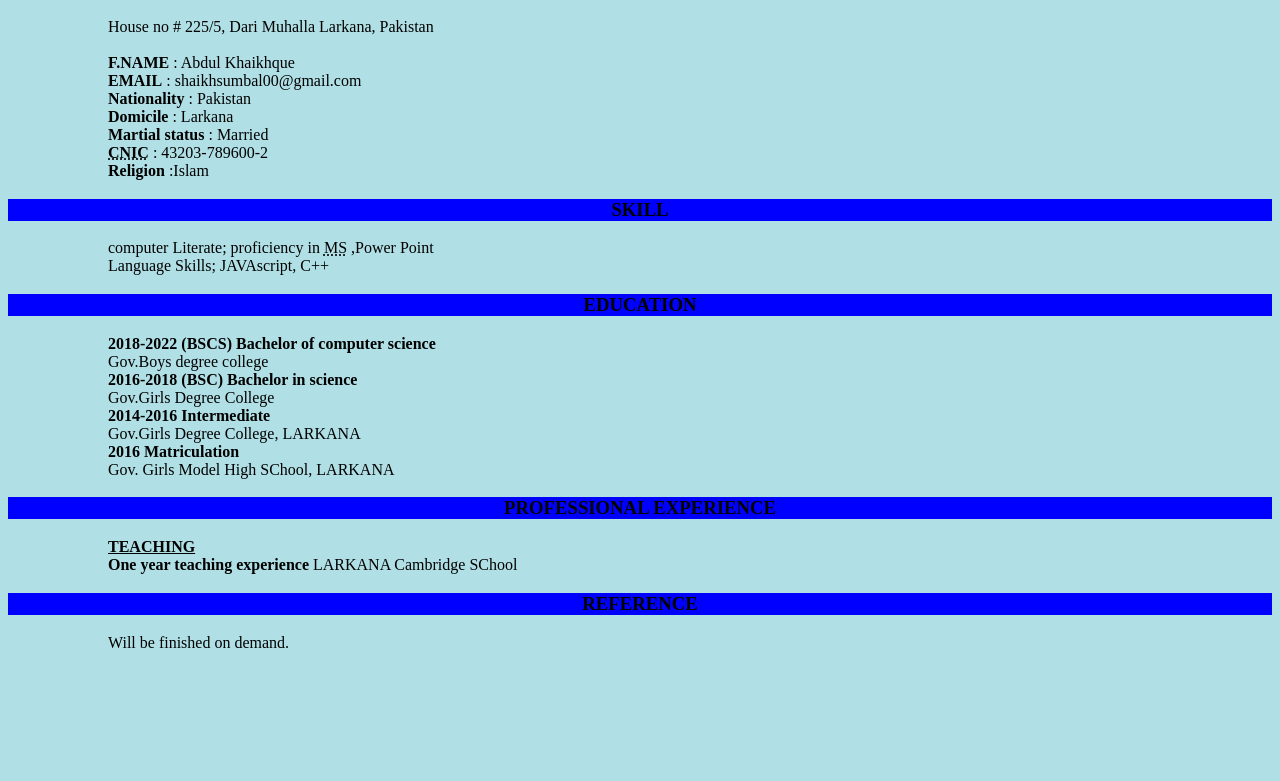
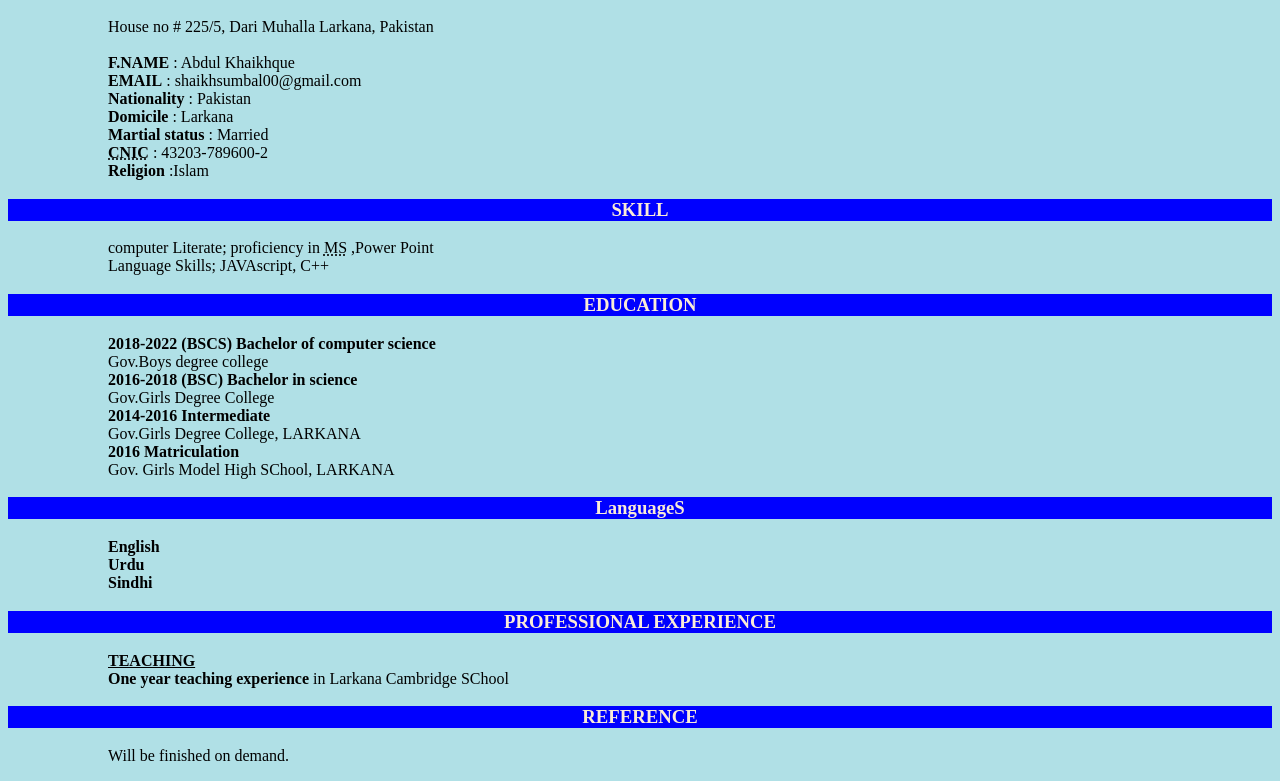
Before and after one commit to Sumbulmehran/My-Website, a plain HTML site: page index.html in a window 1280 px wide. Shown: the part 109-890 px from the top of the page. Before the commit the page ends 800 px from the top, so only its background shows below. Drawn offline with Linux system fonts and the light colour scheme.

Commit message:
my website

```diff
--- a/assignment - Copy.html
+++ b/index.html
@@ -27,12 +27,12 @@
      <b>Religion</b> :Islam<br>
 
 </p>
-<h3 style="background: blue">SKILL</h3>
+<h3 style="background: blue; color:antiquewhite">SKILL</h3>
 <p>
 computer Literate; proficiency in <acronym title="Microsoft">MS</acronym> ,Power Point<br>
     Language Skills; JAVAscript, C++
 </p>
-<h3 style="background: blue">EDUCATION</h3>
+<h3 style="background: blue; color:antiquewhite">EDUCATION</h3>
 <p><b> 2018-2022 (BSCS) Bachelor of computer science</b><br>
      Gov.Boys degree college<br>
       <b>2016-2018 (BSC) Bachelor in science</b><br>
@@ -43,13 +43,17 @@ computer Literate; proficiency in <acronym title="Microsoft">MS</acronym> ,Power
      <b>2016 Matriculation
      </b><br>    Gov. Girls Model High SChool, LARKANA
 </p>
-    <h3 style="background: blue ">PROFESSIONAL EXPERIENCE</h3>
+<h3 style="background: blue; color:antiquewhite ">LanguageS</h3>
+<p> <b>English</b><br>
+<b>Urdu</b><br>
+<b>Sindhi</b></p>
+    <h3 style="background: blue; color:antiquewhite ">PROFESSIONAL EXPERIENCE</h3>
     <p>
 
     <b><u>TEACHING</u></b><br><b> One year teaching experience </b>
-      LARKANA Cambridge SChool
+     in  Larkana Cambridge SChool
      </p>
-     <h3 style="background: blue">REFERENCE</h3>
+     <h3 style="background: blue; color:antiquewhite">REFERENCE</h3>
      <p>
      Will be finished on demand.
     </p>
```
